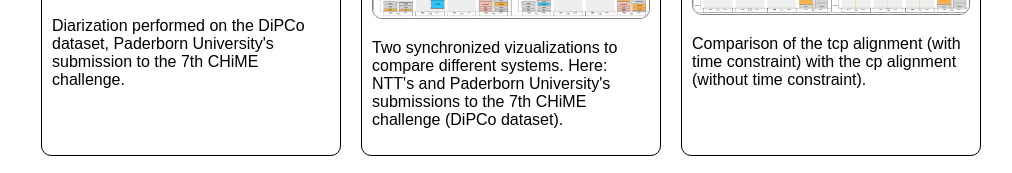
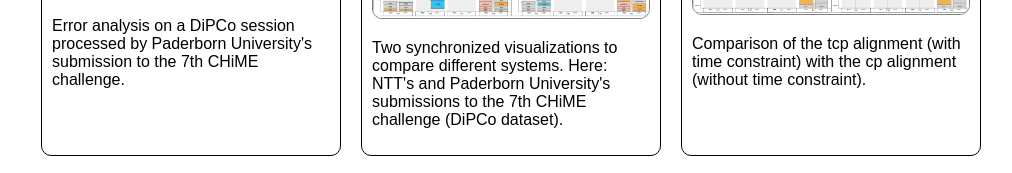
Before and after one commit to fgnt/meeteval_viz, a plain HTML site: page index.html in a window 1280 px wide. Shown: the part 761-934 px from the top of the page, without its empty margins (49-1061 px from the left). Drawn offline with Linux system fonts and the light colour scheme.

Commit message:
Update descriptions

```diff
--- a/index.html
+++ b/index.html
@@ -80,12 +80,12 @@
     <a class="card" href="https://groups.upb.de/nt/meeteval/icassp2024-demo/dipco_paderborn/S28_System_tcp.html?selection=235-243">
         <h3>DiPCo tcpWER</h3>
         <img src="images/dipco.png" alt="Example screenshot">
-        <p>Diarization performed on the DiPCo dataset, Paderborn University's submission to the 7th CHiME challenge.</p>
+        <p>Error analysis on a DiPCo session processed by Paderborn University's submission to the 7th CHiME challenge.</p>
     </a>
     <a class="card" href="https://groups.upb.de/nt/meeteval/icassp2024-demo/side_by_side_sync.html?dipco_ntt/S28_System_tcp&dipco_paderborn/S28_System_tcp">
         <h3>Side-by-side System Comparison</h3>
         <img src="images/side-by-side.png" alt="Example screenshot">
-        <p>Two synchronized vizualizations to compare different systems. Here: NTT's and Paderborn University's submissions to the 7th CHiME challenge (DiPCo dataset).</p>
+        <p>Two synchronized visualizations to compare different systems. Here: NTT's and Paderborn University's submissions to the 7th CHiME challenge (DiPCo dataset).</p>
     </a>
     <a class="card" href="https://groups.upb.de/nt/meeteval/icassp2024-demo/side_by_side_sync.html?dipco_paderborn/S28_System_tcp&dipco_paderborn/S28_System_cp">
         <h3>Side-by-side tcpWER vs. cpWER</h3>
```
